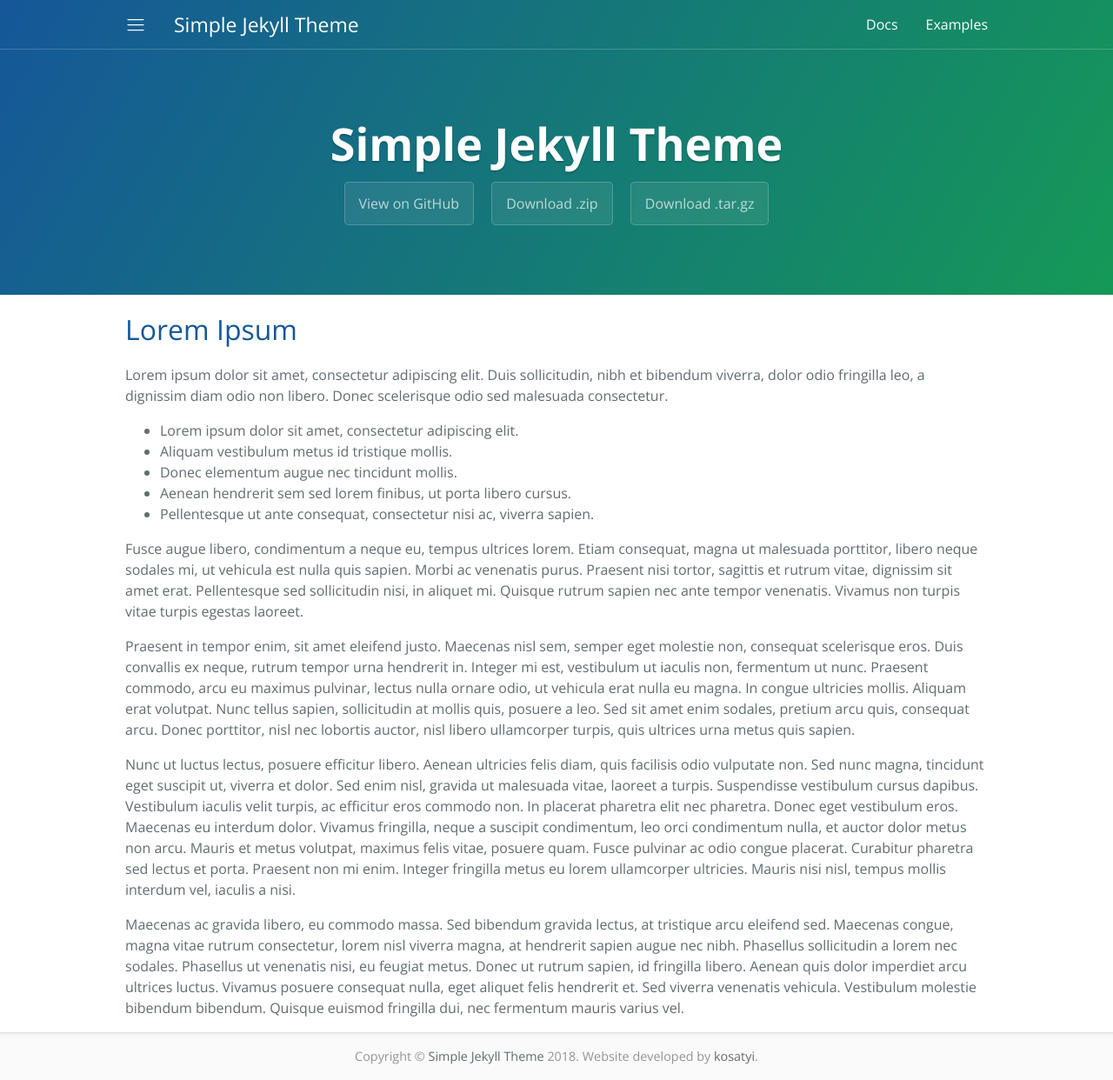
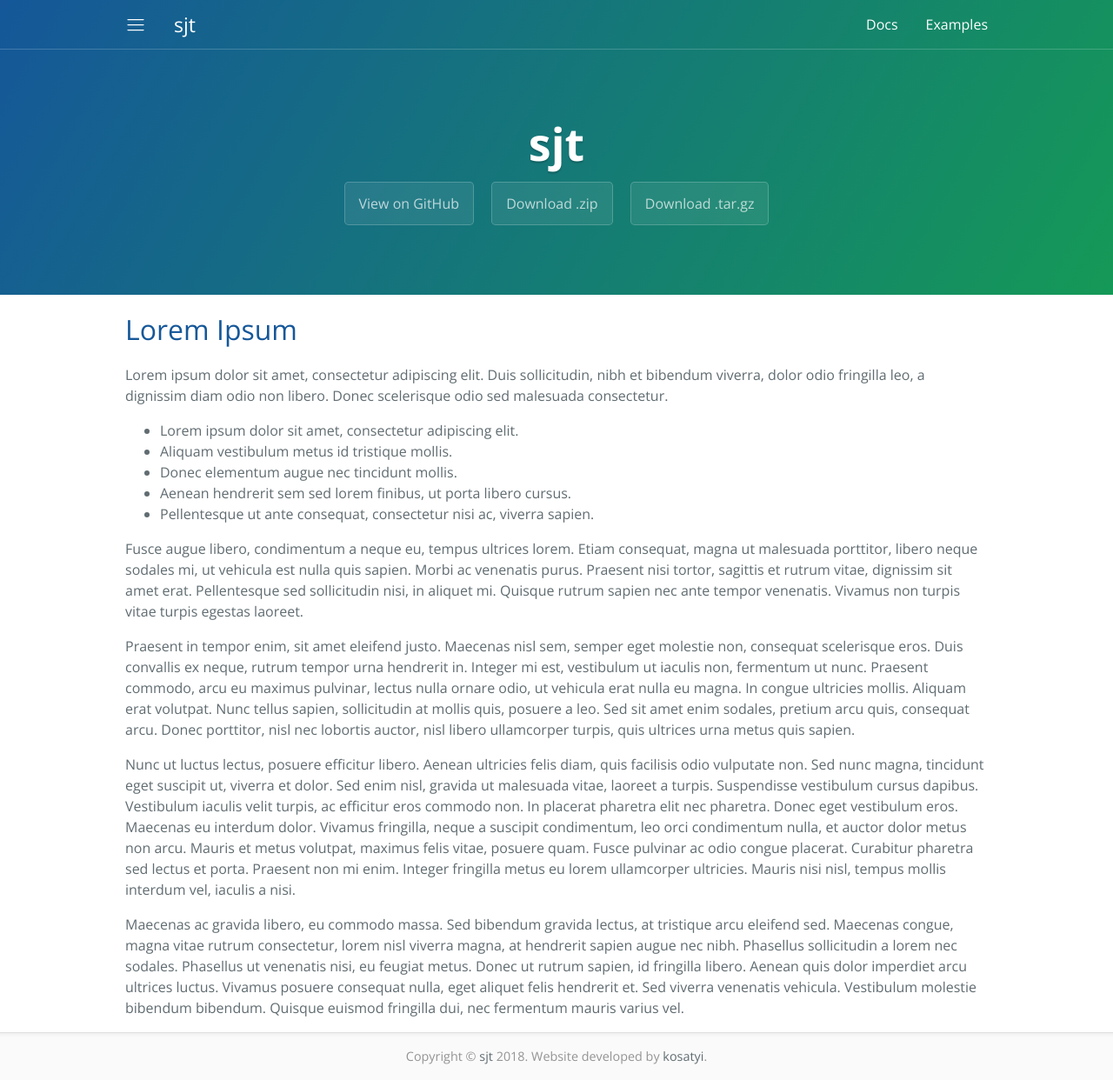
Before and after one commit to kosatyi/sjt, a Jekyll site: the page built from index.md, in a window 1280 px wide and 1242 px high. Shown: the whole window at 87% size. Built offline with Jekyll 4.4.1, drawn with Linux system fonts in a browser that asks for light colours; our own code applies the rules of GitHub Pages for plain Markdown files; the repository's description, which GitHub fills in, is left out.

Commit message:
update theme

```diff
--- a/_config.yml
+++ b/_config.yml
@@ -4,22 +4,14 @@
 port: 4001
 
 styles:
-  - //fonts.googleapis.com/css?family=Open+Sans:300,400,700
-  - /assets/css/main.css
 
 javascript:
 
-
-markdown: kramdown
-
-title: Simple Jekyll Theme
-tagline: Short Description
 baseurl:
 
 author:
   name: Stepan Kosatyi
   url: http://www.kosatyi.com/
-
 
 toolbar:
 -
@@ -28,22 +20,3 @@
 -
   name: Examples
   link: /examples/
-
-buttons:
-  -
-    name: View on GitHub
-    link: https://github.com/kosatyi/sjt
-  -
-    name: Download .zip
-    link: http://github.com/kosatyi/sjt/archive/master.zip
-  -
-    name: Download .tar.gz
-    link: http://github.com/kosatyi/sjt/archive/master.tar.gz
-
-defaults:
-  -
-    scope:
-      path: ''
-      type: 'pages'
-    values:
-      layout: 'default'
--- a/_layouts/default.html
+++ b/_layouts/default.html
@@ -8,6 +8,8 @@
     <link rel="shortcut icon" type="image/x-icon" href="{{site.baseurl}}/assets/favicon/favicon.ico">
     <link rel="icon" type="image/png" href="{{site.baseurl}}/assets/favicon/favicon-32x32.png" sizes="32x32" />
     <link rel="icon" type="image/png" href="{{site.baseurl}}/assets/favicon/favicon-16x16.png" sizes="16x16" />
+    <link rel="stylesheet" href="//fonts.googleapis.com/css?family=Open+Sans:300,400,700" type="text/css">
+    <link rel="stylesheet" href="/assets/css/main.css" type="text/css">
     {% for style in site.styles %}
         <link rel="stylesheet" href="{{style}}" type="text/css">
     {% endfor %}
@@ -40,7 +42,9 @@
                 {% include icons/menu.svg %}
             </a>
             <div class="page-brand">
-                <a href="{{ site.baseurl | prepend:site.url}}/" data-rel="^{{site.baseurl}}">{{ site.title }}</a>
+                <a href="{{ site.baseurl | prepend:site.url}}/" data-rel="^{{site.baseurl}}">
+                    {{ site.title | default: site.github.repository_name }}
+                </a>
             </div>
             <nav class="page-menu">
                 <ul>
```
